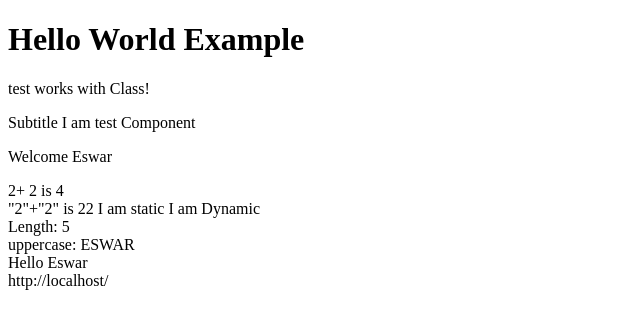
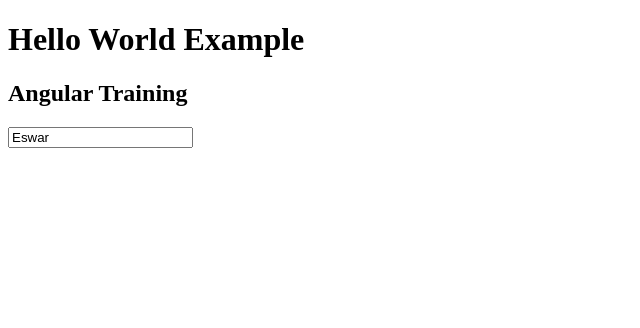
Before and after one commit to eswarpullagan/AngularTraining, an Angular app: page / in a window 1280 px wide. Shown: the top 328 px of the page, without its empty margins (0-640 px from the left). Built offline with nearby package versions, Linux system fonts and the light colour scheme.

Commit message:
Property Binding

```diff
--- a/src/app/app.component.html
+++ b/src/app/app.component.html
@@ -1,3 +1,4 @@
 <h1>Hello World Example</h1>
 
-<div app-test></div>
+
+<app-property-binding></app-property-binding>
--- a/src/app/app.module.ts
+++ b/src/app/app.module.ts
@@ -3,11 +3,13 @@
 
 import { AppComponent } from './app.component';
 import { TestComponent } from './test/test.component';
+import { PropertyBindingComponent } from './property-binding/property-binding.component';
 
 @NgModule({
   declarations: [
     AppComponent,
-    TestComponent
+    TestComponent,
+    PropertyBindingComponent
   ],
   imports: [
     BrowserModule
--- /dev/null
+++ b/src/app/property-binding/property-binding.component.html
@@ -0,0 +1 @@
+<p>property-binding works!</p>
--- /dev/null
+++ b/src/app/property-binding/property-binding.component.ts
@@ -0,0 +1,20 @@
+import { Component, OnInit } from '@angular/core';
+
+@Component({
+  selector: 'app-property-binding',
+  template: `<div>
+              <h2>
+              {{name}}
+              </h2>
+              <input type="text" value="Eswar">
+            <div>`,
+  styleUrls: ['./property-binding.component.css']
+})
+export class PropertyBindingComponent implements OnInit {
+  public name="Angular Training"
+  constructor() { }
+
+  ngOnInit() {
+  }
+
+}
```
Also changed, not shown: src/app/property-binding/property-binding.component.css (added).
